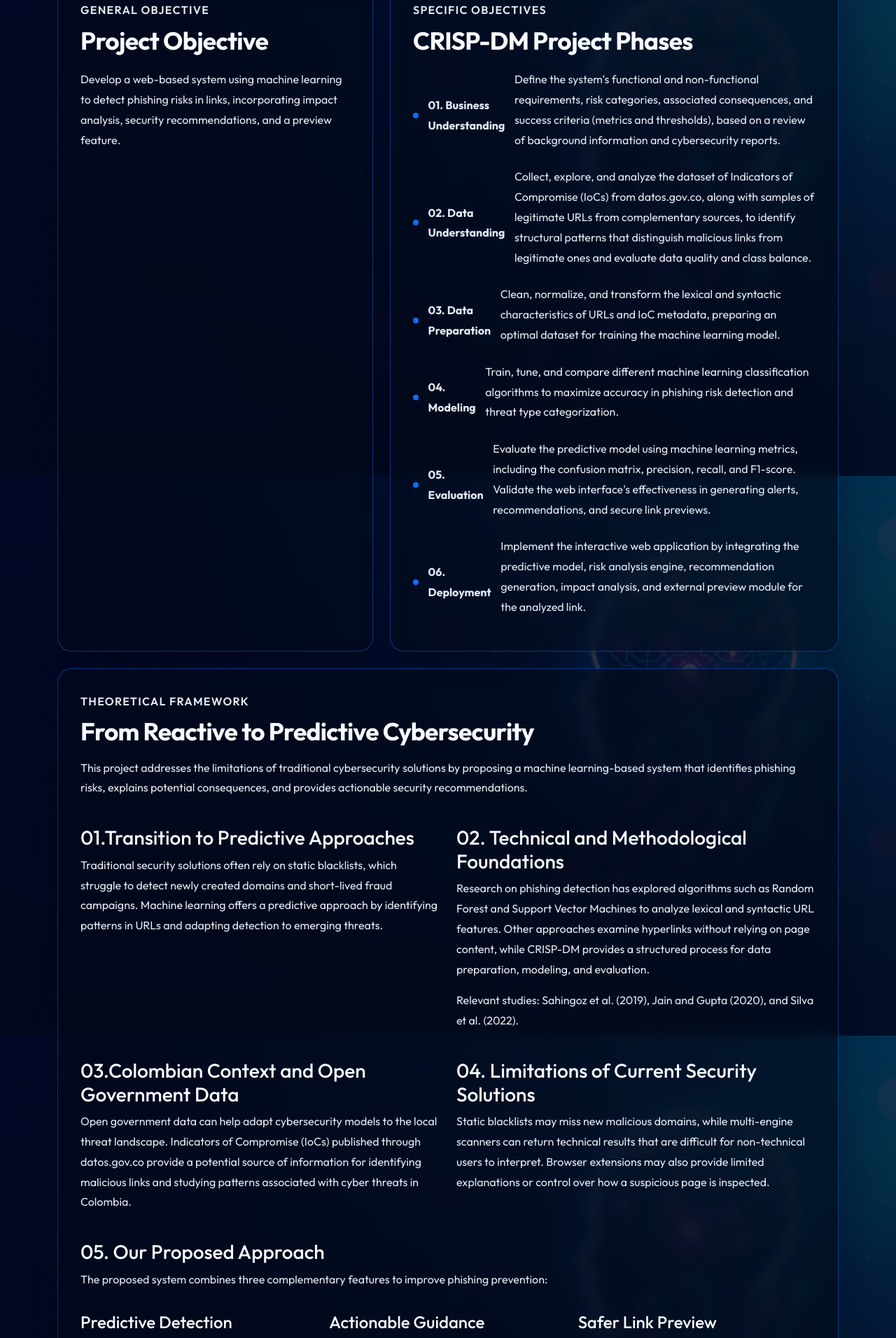
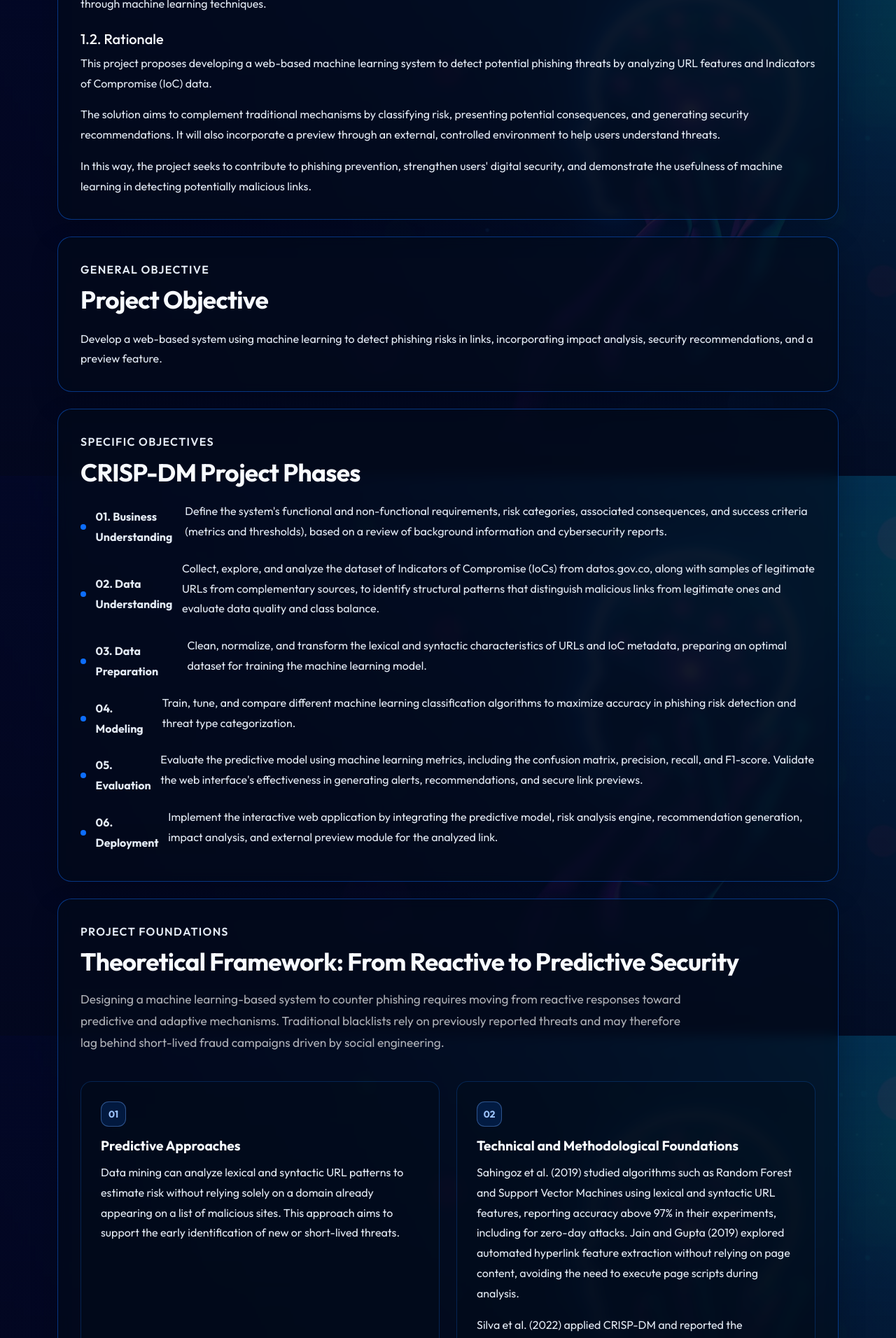
Before and after one commit to MonicaPoveda/Proyecto_MachineL, a Flask app: page /pgc/ in a window 1280 px wide. Shown: the part 920-2832 px from the top of the page at 70% size. Run offline with Flask 3, Linux system fonts and the light colour scheme.

Commit message:
update PGC content and layout

```diff
--- a/templates/PGC/pgc.html
+++ b/templates/PGC/pgc.html
@@ -22,18 +22,47 @@
             </div>
             <div class="col-12">
                 <div class="info-card">
-                    <p class="eyebrow mb-2">Problem Statement and Rationale</p>
-                    <h2>Why this project matters</h2>
+                    <p class="eyebrow mb-2">Problem Statement</p>
+                    <h2>Context and Rationale</h2>
+                    <h3 class="h5 mt-4">1.1. Problem Context</h3>
+                    <p>
+                        Phishing is a cybersecurity threat that uses social engineering
+                        to deceive people and obtain confidential information through
+                        links that impersonate legitimate websites. Traditional
+                        solutions, which rely mainly on blacklists, have limitations
+                        when identifying new links or those that have not yet been
+                        reported.
+                    </p>
+                    <p>
+                        In addition, many security tools do not clearly explain the
+                        risks associated with suspicious links or provide
+                        understandable recommendations to users. This situation
+                        highlights the need for solutions that can analyze links,
+                        identify risk patterns, and support the prevention of
+                        potential digital fraud through machine learning techniques.
+                    </p>
+                    <h3 class="h5 mt-4">1.2. Rationale</h3>
+                    <p>
+                        This project proposes developing a web-based machine learning
+                        system to detect potential phishing threats by analyzing URL
+                        features and Indicators of Compromise (IoC) data.
+                    </p>
+                    <p>
+                        The solution aims to complement traditional mechanisms by
+                        classifying risk, presenting potential consequences, and
+                        generating security recommendations. It will also incorporate
+                        a preview through an external, controlled environment to help
+                        users understand threats.
+                    </p>
                     <p class="mb-0">
-                        Cybercrime has evolved into fraud ecosystems that exploit social engineering.
-                        Traditional cybersecurity solutions are often ineffective because they operate reactively and rely on a single signal,
-                        such as static blocklists that cannot keep up with new attacks. Without integrated context, these systems cannot
-                        correlate the psychological urgency of a message, structural anomalies in a link, and the sender's origin at the same time.
-                        As a result, people remain exposed to highly persuasive scams.
+                        In this way, the project seeks to contribute to phishing
+                        prevention, strengthen users' digital security, and
+                        demonstrate the usefulness of machine learning in detecting
+                        potentially malicious links.
                     </p>
                 </div>
             </div>
-            <div class="col-lg-5">
+            <div class="col-12">
                 <div class="info-card">
                     <p class="eyebrow mb-2">General Objective</p>
                     <h2>Project Objective</h2>
@@ -43,7 +72,7 @@
                     </p>
                 </div>
             </div>
-            <div class="col-lg-7">
+            <div class="col-12">
                 <div class="info-card">
                     <p class="eyebrow mb-2">Specific Objectives</p>
                     <h2>CRISP-DM Project Phases</h2>
@@ -104,131 +133,131 @@
                     </ul>
                 </div>
             </div>
-            <!-- Theoretical Framework and Project Justification -->
             <div class="col-12">
                 <div class="info-card research-card">
-
-                    <p class="eyebrow mb-2">Theoretical Framework</p>
-                    <h2 class="mb-3">From Reactive to Predictive Cybersecurity</h2>
-
+                    <p class="eyebrow mb-2">Project Foundations</p>
+                    <h2 class="mb-3">Theoretical Framework: From Reactive to Predictive Security</h2>
                     <p class="research-intro">
-                        This project addresses the limitations of traditional cybersecurity
-                        solutions by proposing a machine learning-based system that
-                        identifies phishing risks, explains potential consequences, and
-                        provides actionable security recommendations.
+                        Designing a machine learning-based system to counter phishing
+                        requires moving from reactive responses toward predictive and
+                        adaptive mechanisms. Traditional blacklists rely on previously
+                        reported threats and may therefore lag behind short-lived fraud
+                        campaigns driven by social engineering.
                     </p>
 
                     <div class="row g-4 mt-2">
-
                         <div class="col-lg-6">
                             <div class="research-block">
-                                <h3>01.Transition to Predictive Approaches</h3>
+                                <span class="research-number">01</span>
+                                <h3>Predictive Approaches</h3>
                                 <p>
-                                    Traditional security solutions often rely on static
-                                    blacklists, which struggle to detect newly created
-                                    domains and short-lived fraud campaigns. Machine
-                                    learning offers a predictive approach by identifying
-                                    patterns in URLs and adapting detection to emerging
-                                    threats.
+                                    Data mining can analyze lexical and syntactic URL
+                                    patterns to estimate risk without relying solely on a
+                                    domain already appearing on a list of malicious
+                                    sites. This approach aims to support the early
+                                    identification of new or short-lived threats.
                                 </p>
                             </div>
                         </div>
-
                         <div class="col-lg-6">
                             <div class="research-block">
-                                <h3>02. Technical and Methodological Foundations</h3>
+                                <span class="research-number">02</span>
+                                <h3>Technical and Methodological Foundations</h3>
                                 <p>
-                                    Research on phishing detection has explored algorithms
-                                    such as Random Forest and Support Vector Machines to
-                                    analyze lexical and syntactic URL features. Other
-                                    approaches examine hyperlinks without relying on page
-                                    content, while CRISP-DM provides a structured process
-                                    for data preparation, modeling, and evaluation.
+                                    Sahingoz et al. (2019) studied algorithms such as
+                                    Random Forest and Support Vector Machines using
+                                    lexical and syntactic URL features, reporting
+                                    accuracy above 97% in their experiments, including
+                                    for zero-day attacks. Jain and Gupta (2019) explored
+                                    automated hyperlink feature extraction without
+                                    relying on page content, avoiding the need to execute
+                                    page scripts during analysis.
                                 </p>
-                                <p class="research-note">
-                                    Relevant studies: Sahingoz et al. (2019), Jain and
-                                    Gupta (2020), and Silva et al. (2022).
+                                <p>
+                                    Silva et al. (2022) applied CRISP-DM and reported
+                                    the performance of decision trees in controlled
+                                    settings. These studies inform the model comparison
+                                    and data workflow for this project.
                                 </p>
                             </div>
                         </div>
-
                         <div class="col-lg-6">
                             <div class="research-block">
-                                <h3>03.Colombian Context and Open Government Data</h3>
+                                <span class="research-number">03</span>
+                                <h3>Colombian Context and Open Data</h3>
                                 <p>
-                                    Open government data can help adapt cybersecurity
-                                    models to the local threat landscape. Indicators of
-                                    Compromise (IoCs) published through datos.gov.co
-                                    provide a potential source of information for
-                                    identifying malicious links and studying patterns
-                                    associated with cyber threats in Colombia.
+                                    Indicators of Compromise (IoCs) published on
+                                    datos.gov.co provide an official source for studying
+                                    threats associated with the Colombian landscape.
+                                    Analyzing them may help contextualize the project
+                                    data and identify local patterns; their availability
+                                    and update frequency should be verified during
+                                    dataset preparation.
                                 </p>
                             </div>
                         </div>
-
                         <div class="col-lg-6">
                             <div class="research-block">
-                                <h3>04. Limitations of Current Security Solutions</h3>
+                                <span class="research-number">04</span>
+                                <h3>Limitations of Current Solutions</h3>
                                 <p>
-                                    Static blacklists may miss new malicious domains,
-                                    while multi-engine scanners can return technical
-                                    results that are difficult for non-technical users
-                                    to interpret. Browser extensions may also provide
-                                    limited explanations or control over how a suspicious
-                                    page is inspected.
+                                    Static blacklists may not include newly created
+                                    domains. Multi-engine scanners can present technical
+                                    results that are difficult to interpret, while some
+                                    browser extensions provide limited explanations or
+                                    control over the inspection of a suspicious link.
+                                    These limitations particularly affect users without
+                                    technical expertise.
                                 </p>
                             </div>
                         </div>
-
                         <div class="col-12">
                             <div class="research-highlight">
-                                <h3>05. Our Proposed Approach</h3>
+                                <span class="research-number">05</span>
+                                <h3>Integrated System Proposal</h3>
                                 <p>
-                                    The proposed system combines three complementary
-                                    features to improve phishing prevention:
+                                    The proposal combines three components to make
+                                    diagnosis preventive, understandable, and
+                                    user-focused:
                                 </p>
-
                                 <div class="row g-3 mt-1">
-
                                     <div class="col-md-4">
                                         <div class="research-feature">
-                                            <h4>Predictive Detection</h4>
+                                            <h4>Contextual Detection</h4>
                                             <p>
-                                                Analyze URL characteristics and IoC data
-                                                to estimate phishing risks.
+                                                Analyze URL features and IoC data to
+                                                classify risk and help adapt the model
+                                                to the local context.
                                             </p>
                                         </div>
                                     </div>
-
                                     <div class="col-md-4">
                                         <div class="research-feature">
                                             <h4>Actionable Guidance</h4>
                                             <p>
-                                                Explain potential consequences and provide
-                                                understandable security recommendations.
+                                                Explain the potential consequences of a
+                                                link and provide clear mitigation
+                                                recommendations.
                                             </p>
                                         </div>
                                     </div>
-
                                     <div class="col-md-4">
                                         <div class="research-feature">
                                             <h4>Safer Link Preview</h4>
                                             <p>
-                                                Provide an isolated preview of suspicious
-                                                pages to help users recognize deceptive
-                                                designs without directly visiting them.
+                                                Display suspicious pages in an external,
+                                                isolated environment so users can
+                                                recognize deceptive tactics without
+                                                opening them directly on their device.
                                             </p>
                                         </div>
                                     </div>
-
                                 </div>
                             </div>
                         </div>
-
                     </div>
                 </div>
             </div>
-            <!-- End of Theoretical Framework -->
 
             <div class="col-12">
                 <div class="info-card">
@@ -254,19 +283,10 @@
                     </div>
                 </div>
             </div>
-            <div class="col-lg-6">
+            <div class="col-12">
                 <div class="info-card">
-                    <p class="eyebrow mb-2">Background Reference (Optional)</p>
-                    <h2>Indicators of Compromise</h2>
-                    <a class="reference-link" href="https://www.datos.gov.co/Ciencia-Tecnolog-a-e-Innovaci-n/Indicadores-de-Compromiso-IoC/8zmi-ic7j/about_data" target="_blank" rel="noopener noreferrer">
-                        Indicators of Compromise (IoC) — datos.gov.co
-                    </a>
-                </div>
-            </div>
-            <div class="col-lg-6">
-                <div class="info-card">
-                    <p class="eyebrow mb-2">References</p>
-                    <h2 class="mb-0">Bibliographic References <span class="text-white-50 fs-6">(Optional)</span></h2>
+                    <p class="eyebrow mb-2">Further Reading</p>
+                    <h2>Bibliographic References</h2>
                 </div>
             </div>
         </div>
--- a/templates/base.html
+++ b/templates/base.html
@@ -203,6 +203,90 @@
             color: #a6c8ff;
         }
 
+        .research-card {
+            overflow: hidden;
+        }
+
+        .research-intro {
+            max-width: 76ch;
+            color: var(--muted) !important;
+            font-size: 1.08rem !important;
+        }
+
+        .research-block,
+        .research-feature {
+            height: 100%;
+            padding: clamp(1.25rem, 2.5vw, 1.75rem);
+            border: 1px solid rgba(20, 120, 255, 0.24);
+            border-radius: 1rem;
+            background: rgba(3, 12, 25, 0.42);
+        }
+
+        .research-number {
+            display: inline-grid;
+            width: 2.25rem;
+            height: 2.25rem;
+            margin-bottom: 1rem;
+            place-items: center;
+            border: 1px solid rgba(110, 168, 254, 0.4);
+            border-radius: 0.7rem;
+            background: rgba(13, 110, 253, 0.16);
+            color: #9ec5fe;
+            font-size: 0.85rem;
+            font-weight: 700;
+        }
+
+        .research-block h3,
+        .research-highlight h3 {
+            margin-bottom: 0.75rem;
+            color: #f8fbff;
+            font-size: 1.2rem;
+            font-weight: 700;
+        }
+
+        .research-block p:last-child,
+        .research-highlight p:last-child,
+        .research-feature p:last-child {
+            margin-bottom: 0;
+        }
+
+        .research-highlight {
+            padding: clamp(1.4rem, 3vw, 2rem);
+            border: 1px solid rgba(110, 168, 254, 0.45);
+            border-radius: 1.15rem;
+            background: linear-gradient(135deg, rgba(13, 110, 253, 0.16), rgba(3, 12, 25, 0.56));
+        }
+
+        .research-feature {
+            border-color: rgba(110, 168, 254, 0.2);
+            background: rgba(3, 12, 25, 0.52);
+        }
+
+        .research-feature h4 {
+            margin-bottom: 0.6rem;
+            color: #9ec5fe;
+            font-size: 1rem;
+            font-weight: 700;
+        }
+
+        .research-references {
+            display: grid;
+            gap: 0.55rem;
+            padding-left: 1.2rem;
+        }
+
+        .apa-references {
+            gap: 0.85rem;
+            padding-left: 0;
+            list-style: none;
+        }
+
+        .apa-references li {
+            padding-left: 1.5rem;
+            text-indent: -1.5rem;
+            overflow-wrap: anywhere;
+        }
+
         footer {
             border-top: 1px solid rgba(20, 120, 255, 0.25);
             color: var(--muted);
```
